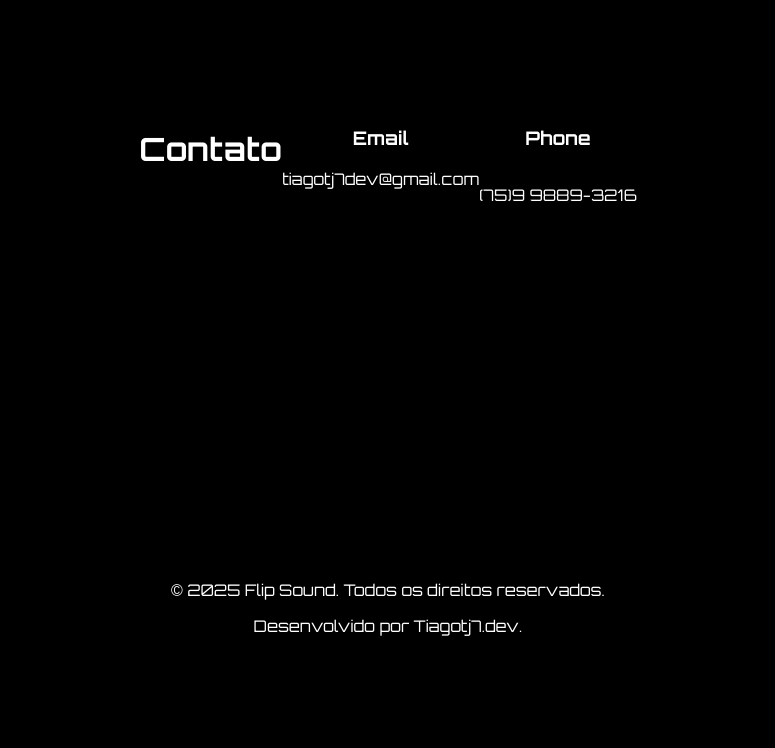
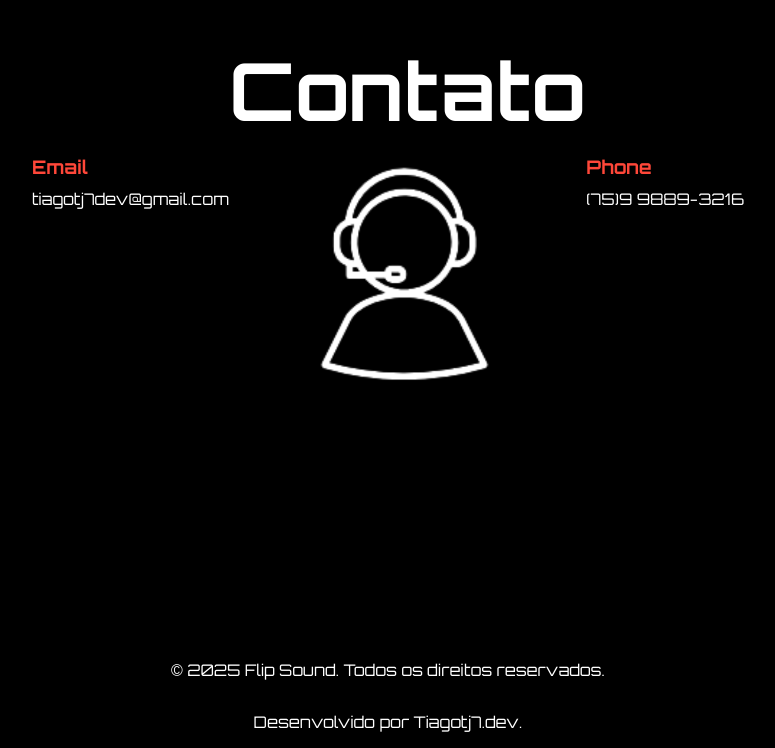
Before and after one commit to Tiagotj7/portifolio, a React (Create React App) app: page / in a window 1280 px wide. Shown: the part 3407-4155 px from the top of the page, without its empty margins (252-1027 px from the left). Before the commit the page ends 4059 px from the top, so only its background shows below. Built offline with nearby package versions, Linux system fonts and the light colour scheme.

Commit message:
update main5 + footer

```diff
--- a/src/App.tsx
+++ b/src/App.tsx
@@ -7,6 +7,7 @@ import perfillogo from './perfil11.png';
 import notelogo from './dev img.png';
 import cerlogo from './cer3.png';
 import nextlogo from './next logo.png';
+import contactlogo from './contato dev.png';
 import './Global.css';
 
 function App() {
@@ -124,14 +125,20 @@ function App() {
 
         <div className='contact-container'>
 
-          <h1>Contato</h1>
 
           <div className='sub-contact1'>
             <h3>Email</h3>
             <p>tiagotj7dev@gmail.com</p>
           </div>
 
-          <div className='subcontact2'>
+          <div className='contactlogo-container'>
+
+            <h1 className='contact-text'>Contato</h1>
+
+            <img src={contactlogo} className='contactlogo' alt="contactlogo" />
+          </div>
+
+          <div className='sub-contact2'>
             <h3>Phone</h3>
             <p>(75)9 9889-3216</p>
           </div>
--- a/src/Global.css
+++ b/src/Global.css
@@ -273,25 +273,68 @@ main {
 /*---------------------------------Main-5----------------------------------------*/
 
 .main5-content{
+  color: #ff4739;
+  margin: 0;
+  padding: 0;
+  display: flex;
+  align-items: center;
+  justify-content: center;
+}
+
+.contactlogo-container{
+  display: flex;
+  flex-direction: column;
+  text-align: center;
+  align-items: center;
+  justify-content: center;
+  margin-top: -100px;
+}
+
+.contactlogo{
+  margin-top: 0; /* Remove qualquer margem extra acima da imagem */
+}
+
+.contact-text{
+display: flex;
+text-align: center;
+color: white;
+font-size: 80px;
+margin-bottom: 5px; /* Reduz o espaçamento abaixo do h1 */
+}
+
+.sub-contact1,.sub-contact2{
+  display: flex;
+  flex-direction: column;
+  margin-top: 50px;
+}
+
+.sub-contact1 p,
+.sub-contact2 p{
   color: white;
+  margin-top: 0;
+}
+
+.sub-contact1 h3,
+.sub-contact2 h3{
+  display: flex;
+  justify-content: flex-start;
+  margin-bottom: 10px;
 }
 
 .contact-container{
   display: flex;
 }
 
-.subcontact1{
-  display: flex;
-  flex-direction: column;
-}
-
-.subcontact2{
-  display: flex;
-  flex-direction: column;
+.contactlogo{
+  height: 20vw;
 }
 
 /*---------------------------------Footer----------------------------------------*/
 
 footer {
   color: white;
+  display: flex;
+  flex-direction: column;
+  text-align: center;
+  margin-top: 0;
 }
```
